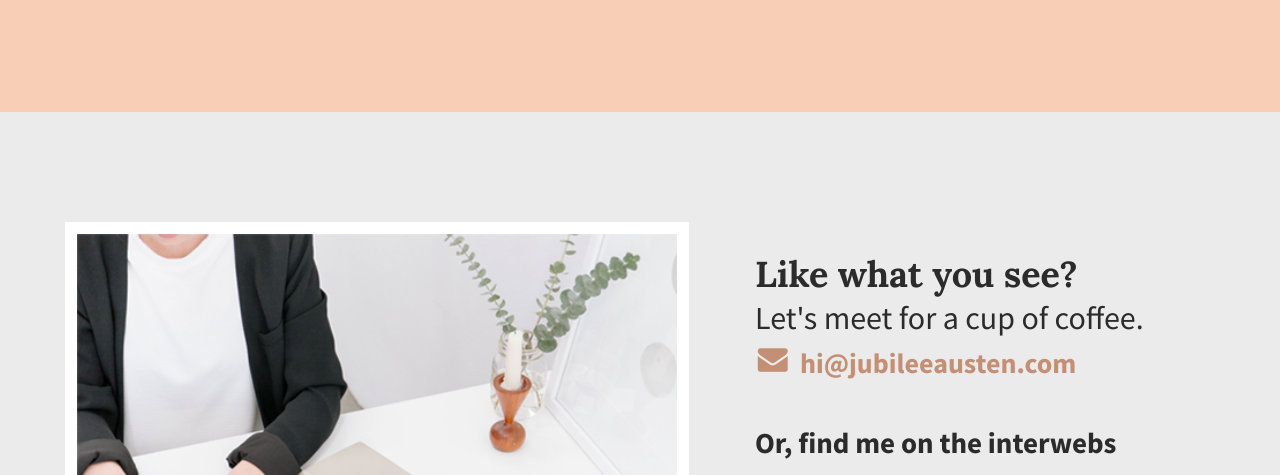
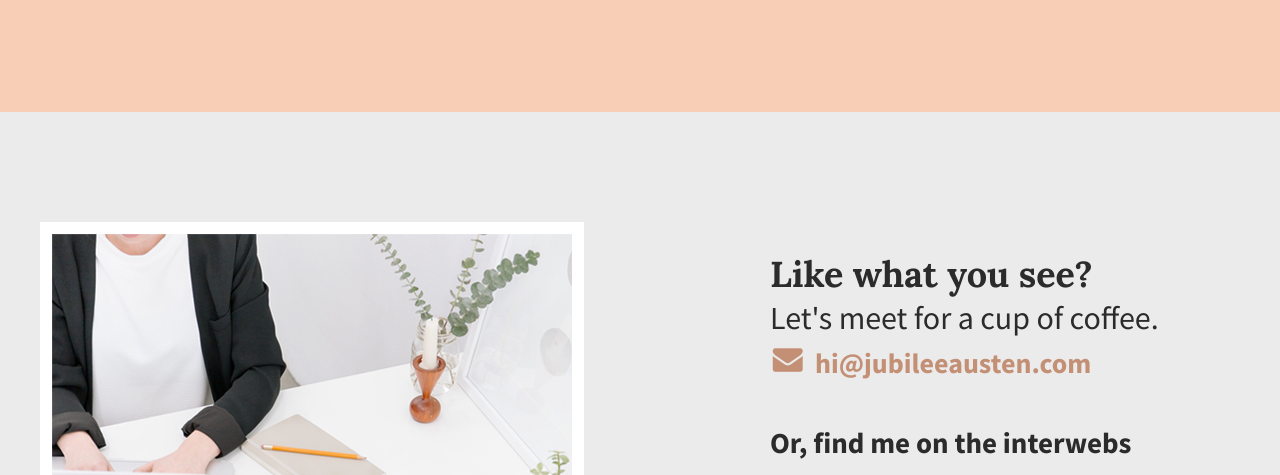
Before and after one commit to kristyricci/jubileeausten, a plain HTML site: page index.html in a window 1280 px wide. Shown: the part 1815-2290 px from the top of the page. Drawn offline with Linux system fonts and the light colour scheme.

Commit message:
Update main.css

```diff
--- a/css/main.css
+++ b/css/main.css
@@ -164,21 +164,37 @@ header h2 span {
   flex-wrap: wrap;
   justify-content: center;
 }
+
+@media only screen and (min-width: 1200px) {
+  #contact .full-width {
+    padding: 110px 0px;
+    flex-wrap: nowrap;
+    justify-content: space-between;
+    gap: 30px;
+  }
+}
+
 #contact img#contact-img {
   width: 100%;
   border: 12px solid #ffffff;
 }
 @media only screen and (min-width: 768px) {
   #contact img#contact-img {
-    margin-left: 25px;
-    border: 12px solid #ffffff;
+    margin-right: 25px;
+    width: auto;
   }
 }
-#contact h2, #contact #email-header, #contact #socialmedia-header, #contact ul {
-  padding-left: 115px;
+
+@media only screen and (min-width: 1200px) {
+  #contact h2, #contact #email-header, #contact #socialmedia-header, #contact ul {
+    padding-left: 115px;
+  }
 }
-#contact #envelope {
-  padding: 0 10px 0 115px;
+
+@media only screen and (min-width: 1200px) {
+  #contact #envelope {
+    padding: 0 10px 0 115px;
+  }
 }
 #contact h2 {
   font-family: 'Lora', serif;
```
